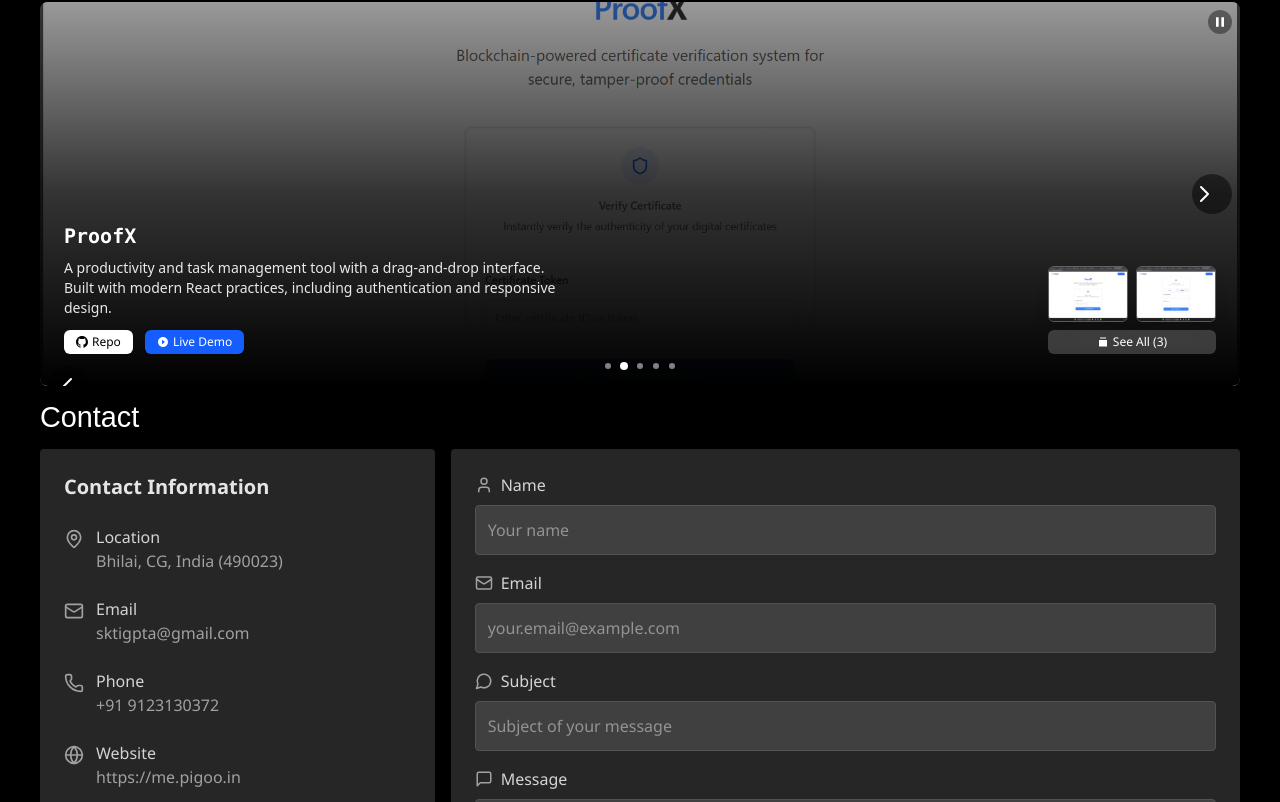
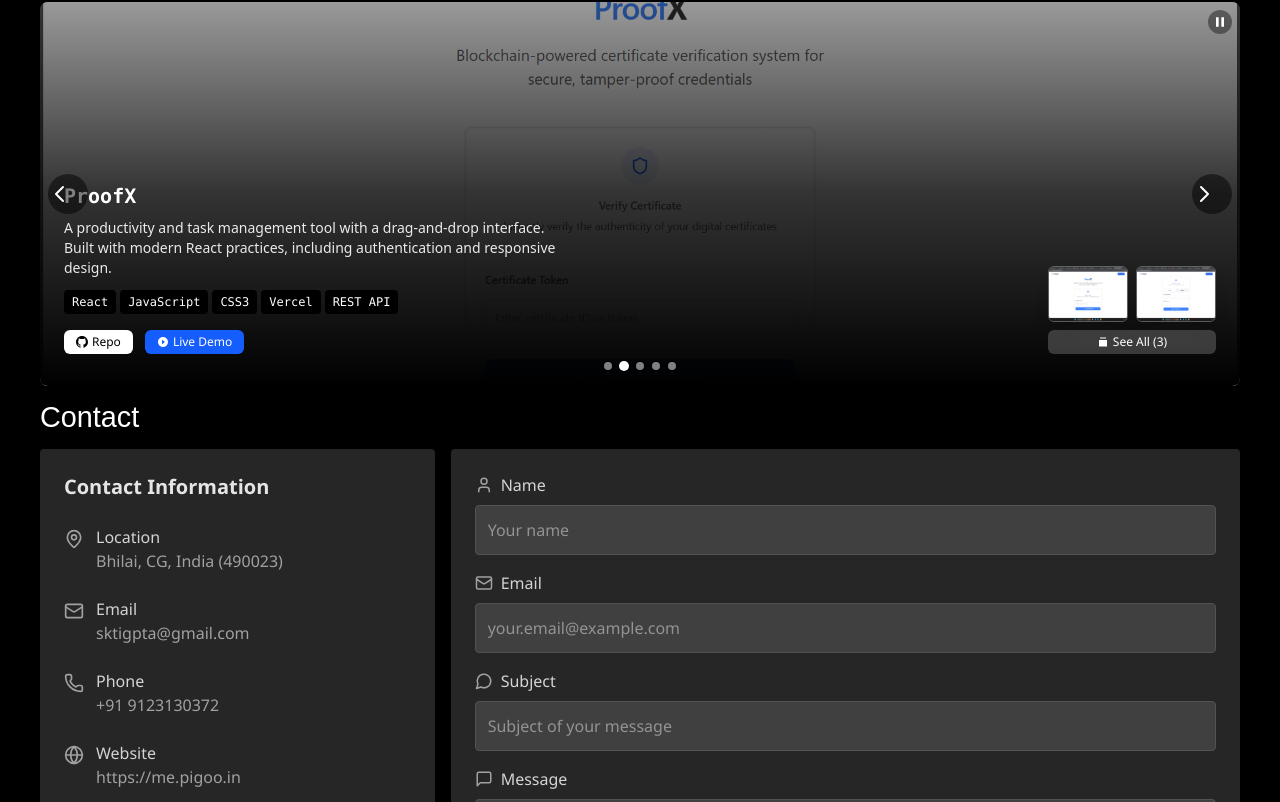
Before and after one commit to sktigpta/portfolio_v3, a React (Vite) app: page / in a window 1280 px wide. Shown: the part 1434-2236 px from the top of the page. Built offline with nearby package versions, Linux system fonts and the light colour scheme; grey boxes are pictures that could not be loaded; a web font is replaced by a local one.

Commit message:
fixed projects

```diff
--- a/src/components/ProjectShowcaseCarousel.jsx
+++ b/src/components/ProjectShowcaseCarousel.jsx
@@ -9,13 +9,14 @@ const ProjectShowcaseCarousel = () => {
   const totalSlides = 5;
   const intervalRef = useRef(null);
 
-  // Project content
+  // Project content with tech stacks
   const projectContent = [
     {
       title: "SecureRights",
       description: "A secure and scalable full-stack platform for digital rights management using React, Node.js, and MongoDB. Includes user authentication, role-based access, and a responsive dashboard.",
       repository: "https://github.com/sktigpta/Gdg-Solution-Challenge.git",
       demo: "https://securerights.app/",
+      tech: ["React", "Node.js", "MongoDB", "Express", "JWT"],
       screenshots: [
         "/projects/securerightshome.png",
         "/projects/securerightsdashboard.png",
@@ -26,6 +27,7 @@ const ProjectShowcaseCarousel = () => {
       description: "A productivity and task management tool with a drag-and-drop interface. Built with modern React practices, including authentication and responsive design.",
       repository: "https://github.com/sktigpta/proofX",
       demo: "https://proof-x-client.vercel.app/",
+      tech: ["React", "JavaScript", "CSS3", "Vercel", "REST API"],
       screenshots: [
         "/projects/proofxdashboard.png",
         "/projects/proofxlogin.png",
@@ -36,7 +38,9 @@ const ProjectShowcaseCarousel = () => {
       title: "Farm-floo",
       description: "A modern, responsive farmer-to-customer app with support for product uploads, user profiles, and order requests. Built with a clean UI and dark mode toggle.",
       repository: "https://github.com/sktigpta/Farm-flo",
+      tech: ["React", "Node.js", "Express", "MongoDB", "Tailwind"],
       screenshots: [
+        "https://via.placeholder.com/800x600/1f2937/ffffff?text=Farm-floo+Dashboard"
       ]
     },
     {
@@ -44,6 +48,7 @@ const ProjectShowcaseCarousel = () => {
       description: "A digital rental platform that allows users to find and book rental properties easily. Includes features like authentication, dynamic listings, and user-friendly filtering.",
       repository: "https://github.com/sktigpta?tab=repositories",
       demo: "https://rent-blee-demo.vercel.app",
+      tech: ["React", "Next.js", "Tailwind", "MongoDB", "Vercel"],
       screenshots: [
         "/projects/rentblee/rentbleeHome.png",
         "/projects/rentblee/rentbleeLogin.png",
@@ -55,6 +60,7 @@ const ProjectShowcaseCarousel = () => {
       description: "A command-line based order matching engine built in C++ for processing buy/sell requests with low-latency execution, simulating a real-time trading platform.",
       repository: "https://github.com/yourusername/order-execution-system",
       demo: null,
+      tech: ["C++", "STL", "Algorithms", "Data Structures", "CLI"],
       screenshots: [
         "/projects/ordexecoding.png",
       ]
@@ -183,13 +189,25 @@ const ProjectShowcaseCarousel = () => {
 
               {/* Project Information */}
               <div className="absolute bottom-8 left-6 z-20 text-white max-w-lg">
-                <div className="mb-3">
+                <div className="mb-4">
                   <h3 className="text-xl font-mono font-bold mb-2">
                     {project.title}
                   </h3>
-                  <p className="text-sm font-sans opacity-90">
+                  <p className="text-sm font-sans opacity-90 mb-3">
                     {project.description}
                   </p>
+
+                  {/* Tech Stack */}
+                  <div className="flex flex-wrap gap-1 mb-3">
+                    {project.tech.map((tech, idx) => (
+                      <span
+                        key={idx}
+                        className="bg-black text-white px-2 py-1 rounded text-xs font-mono"
+                      >
+                        {tech}
+                      </span>
+                    ))}
+                  </div>
                 </div>
 
                 <div className="flex space-x-3">
@@ -263,17 +281,15 @@ const ProjectShowcaseCarousel = () => {
         </div>
 
         {/* Slide Navigation Arrows */}
-        <div className="relative h-full w-full">
         <button
           onClick={prevSlide}
-            className="hidden lg:flex absolute left-2 top-1/2 -translate-y-1/2 bg-black/50 w-10 h-10 rounded-full items-center justify-center text-white z-20 hover:bg-black/70 transition-all focus:outline-none"
+          className="hidden lg:block absolute left-2 top-1/2 transform -translate-y-1/2 bg-black/50 w-10 h-10 rounded-full flex items-center justify-center text-white z-20 hover:bg-black/70 transition-all focus:outline-none"
           aria-label="Previous slide"
         >
-            <svg className="w-6 h-6" fill="none" stroke="currentColor" viewBox="0 0 24 24">
+          <svg className="w-6 h-6 left-2" fill="none" stroke="currentColor" viewBox="0 0 24 24">
             <path strokeLinecap="round" strokeLinejoin="round" strokeWidth="2" d="M15 19l-7-7 7-7" />
           </svg>
         </button>
-        </div>
 
         <button
           onClick={nextSlide}
@@ -285,19 +301,22 @@ const ProjectShowcaseCarousel = () => {
           </svg>
         </button>
 
-        {/* Dots Navigation */}
-        <div className="absolute bottom-4 left-1/2 transform -translate-x-1/2 flex space-x-2 z-20">
+        {/* Fixed Dots Navigation - Perfect Center Alignment */}
+        <div className="absolute bottom-4 left-1/2 transform -translate-x-1/2 z-20">
+          <div className="flex items-center justify-center space-x-2">
             {[...Array(totalSlides)].map((_, index) => (
               <button
                 key={index}
                 onClick={() => goToSlide(index)}
-              className={`w-2 h-2 rounded-full transition-all duration-300 ${activeSlide === index
-                ? 'bg-white scale-100'
-                : 'bg-white/50 scale-75'
+                className={`w-2 h-2 rounded-full transition-all duration-300 ${
+                  activeSlide === index
+                    ? 'bg-white scale-125'
+                    : 'bg-white/50 scale-100 hover:bg-white/70'
                 }`}
                 aria-label={`Go to slide ${index + 1}`}
               />
             ))}
+          </div>
         </div>
 
         {/* Play/Pause Button */}
```
Lines whose indentation alone changed are shown as unchanged.
